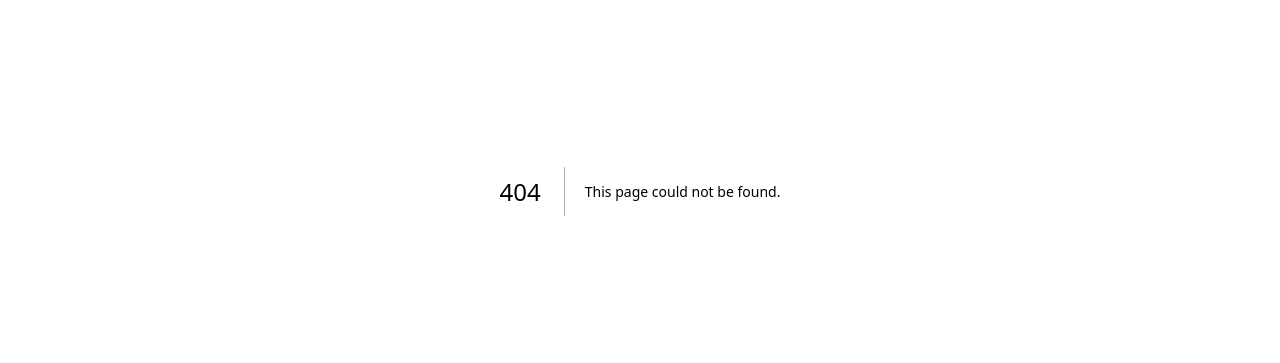
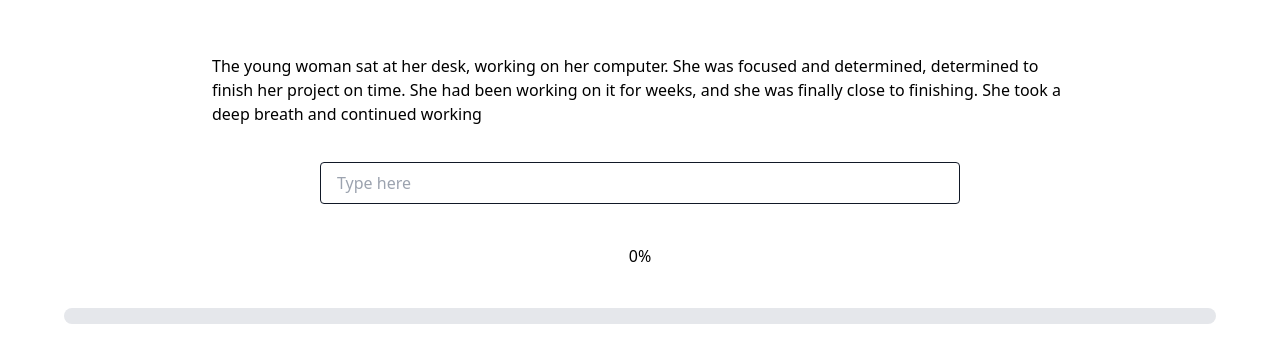
Before and after one commit to TimeEnjoyed/TS-SQUAD, a Next.js app: page /typing in a window 1280 px wide. Before the commit this address had no page. Shown: the part 209-572 px from the top of the page. Built offline with nearby package versions, Linux system fonts and the light colour scheme.

Commit message:
Added basic implementation of typing test.

```diff
--- /dev/null
+++ b/src/components/Game.tsx
@@ -0,0 +1,16 @@
+import getWord from "~/utilities";
+import React from "react";
+import Input from "~/components/Input";
+import Word from "~/components/Word";
+function Game() {
+  const word = getWord();
+
+  return (
+    <>
+      <Word word={word} />
+      <Input word={word} />
+    </>
+  );
+}
+
+export default Game;
--- /dev/null
+++ b/src/components/Input.tsx
@@ -0,0 +1,43 @@
+import React, { useEffect } from "react";
+import ProgressBar from "./ProgressBar";
+
+function calculate_wpm(start: Date, end: Date, wordLength: number) {
+  const time = Math.abs(start.getTime() - end.getTime()) / 1000;
+  const wpm = (wordLength / 5 / time) * 60;
+  return wpm;
+}
+
+function Input(props: { word: string }) {
+  const [text, setText] = React.useState("");
+  const { word } = props;
+  const [startTimer, setStartTimer] = React.useState<Date | null>(null);
+  const [percentage, setPercentage] = React.useState(0);
+  useEffect(() => {
+    if (!startTimer && !text) {
+      setStartTimer(new Date());
+    }
+    if (text === word && startTimer) {
+      const x = calculate_wpm(startTimer, new Date(), word.length);
+      alert(`Your WPM is  ${x}`);
+    }
+
+    setPercentage(Math.floor((text.length / word.length) * 100));
+  }, [startTimer, text, word]);
+
+  return (
+    <div className="flex flex-col gap-10">
+      <input
+        type="text"
+        placeholder="Type here"
+        onChange={(event) => setText(event.target.value)}
+        className="w-[50vw] self-center rounded border border-gray-900 px-4 py-2 text-gray-700"
+      />
+      <div className="self-center">{`${percentage}%`}</div>
+      <div className="w-[90vw] self-center">
+        <ProgressBar percentage={percentage} />
+      </div>
+    </div>
+  );
+}
+
+export default Input;
--- /dev/null
+++ b/src/components/ProgressBar.tsx
@@ -0,0 +1,15 @@
+import React from "react";
+
+function ProgressBar(props: { percentage: number }) {
+  const { percentage } = props;
+  return (
+    <div className="mb-4 h-4 w-full rounded-full bg-gray-200 dark:bg-gray-700">
+      <div
+        className="h-4 rounded-full bg-blue-600 dark:bg-blue-500"
+        style={{ width: `${percentage}%` }}
+      ></div>
+    </div>
+  );
+}
+
+export default ProgressBar;
--- /dev/null
+++ b/src/components/Word.tsx
@@ -0,0 +1,8 @@
+import React from "react";
+
+function Word(props: { word: string }) {
+  const { word } = props;
+  return <div className=" w-[70vw] self-center p-5">{word}</div>;
+}
+
+export default Word;
--- a/src/pages/index.tsx
+++ b/src/pages/index.tsx
@@ -5,41 +5,17 @@ export default function Home() {
   return (
     <>
       <Head>
-        <title>Create T3 App</title>
+        <title>TeamTS</title>
         <meta name="description" content="Generated by create-t3-app" />
         <link rel="icon" href="/favicon.ico" />
       </Head>
-      <main className="flex min-h-screen flex-col items-center justify-center bg-gradient-to-b from-[#2e026d] to-[#15162c]">
-        <div className="container flex flex-col items-center justify-center gap-12 px-4 py-16 ">
-          <h1 className="text-5xl font-extrabold tracking-tight text-white sm:text-[5rem]">
-            Create <span className="text-[hsl(280,100%,70%)]">T3</span> App
-          </h1>
-          <div className="grid grid-cols-1 gap-4 sm:grid-cols-2 md:gap-8">
-            <Link
-              className="flex max-w-xs flex-col gap-4 rounded-xl bg-white/10 p-4 text-white hover:bg-white/20"
-              href="https://create.t3.gg/en/usage/first-steps"
-              target="_blank"
-            >
-              <h3 className="text-2xl font-bold">First Steps →</h3>
-              <div className="text-lg">
-                Just the basics - Everything you need to know to set up your
-                database and authentication.
-              </div>
-            </Link>
-            <Link
-              className="flex max-w-xs flex-col gap-4 rounded-xl bg-white/10 p-4 text-white hover:bg-white/20"
-              href="https://create.t3.gg/en/introduction"
-              target="_blank"
-            >
-              <h3 className="text-2xl font-bold">Documentation →</h3>
-              <div className="text-lg">
-                Learn more about Create T3 App, the libraries it uses, and how
-                to deploy it.
-              </div>
-            </Link>
+      <div className="h-100 flex items-center  justify-center">
+        <Link href="/typing">
+          <div className="rounded-pill w-[170px] bg-blue-500 px-4 py-2 font-bold text-white">
+            Go to typing test, TODO: turn this into auth page
           </div>
-        </div>
-      </main>
+        </Link>
+      </div>
     </>
   );
 }
--- /dev/null
+++ b/src/pages/typing.tsx
@@ -0,0 +1,14 @@
+import React from "react";
+import dynamic from "next/dynamic";
+
+const Game = dynamic(() => import("~/components/Game"), { ssr: false });
+
+function Typing() {
+  return (
+    <div className="flex h-[99vh] flex-col justify-center gap-4">
+      <Game />
+    </div>
+  );
+}
+
+export default Typing;
--- /dev/null
+++ b/src/utilities.ts
@@ -0,0 +1,19 @@
+function getWord(): string {
+  const sentences = [
+    "The sun shone brightly as the birds chirped in the trees. The children played in the park, laughing and running around. The dog chased a squirrel, barking excitedly. It was a beautiful day",
+    "The old man sat on the bench, watching the world go by. He had seen a lot in his lifetime, but he still found beauty in the simple things. A flower blooming in the park, a child's laughter, the smell of fresh bread baking in the oven. These were the things that made life worth living",
+    "The young woman sat at her desk, working on her computer. She was focused and determined, determined to finish her project on time. She had been working on it for weeks, and she was finally close to finishing. She took a deep breath and continued working",
+    "The couple walked hand-in-hand through the park. They were talking and laughing, enjoying each other's company. They had been together for many years, and they were still very much in love. They were looking forward to spending the rest of their lives together",
+    "The student sat in the classroom, listening to the lecture. She was taking notes, trying to understand the material. She knew that the test was coming up, and she wanted to be prepared. She was a good student, and she was confident that she would do well on the test",
+    "The doctor examined the patient, asking questions and listening to the patient's symptoms. The doctor was trying to diagnose the patient's illness. The patient was worried, but the doctor was calm and reassuring. The doctor was confident that he would be able to help the patient",
+    "The fireman fought the fire, trying to put it out. The fire was spreading quickly, and the fireman was working hard to contain it. He was risking his life to save others, and he was determined to succeed. The fireman was a hero",
+    "The soldier fought in the war, risking his life to protect his country. He was brave and selfless, and he was willing to do whatever it took to win. The soldier was a hero",
+    "The teacher taught her students, sharing her knowledge and wisdom. She was passionate about teaching, and she loved seeing her students learn. The teacher was a role model, and she inspired her students to be the best they could be",
+    "The artist painted a picture, capturing the beauty of the world around her. She was talented and creative, and she had a unique vision. The artist was a master of her craft, and her paintings were works of art",
+  ];
+  const word: string =
+    sentences[Math.floor(Math.random() * sentences.length)] ?? "";
+  return word;
+}
+
+export default getWord;
```
Also changed, not shown: 1 other file (tests, documents, lock files or other folders).
